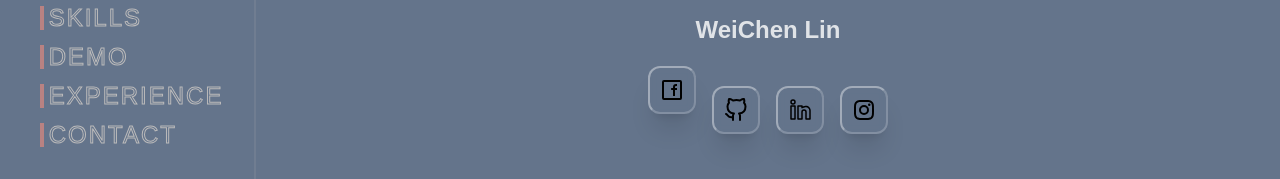
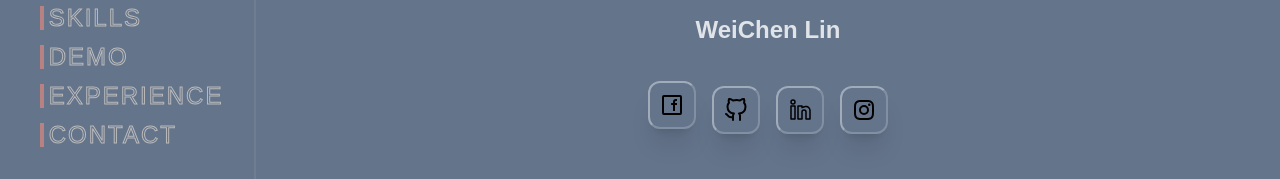
Before and after one commit to WeiChen-Lin/WCL, a Next.js app: page / in a window 1280 px wide. In both pictures the pointer is over the item 671 px from the left and 440 px from the top of the page. Shown: the part 330-509 px from the top of the page. Built offline with nearby package versions, Linux system fonts and the light colour scheme.

Commit message:
fix(home/icon): change translate position

```diff
--- a/styles/home/icon/icon.module.css
+++ b/styles/home/icon/icon.module.css
@@ -5,7 +5,7 @@
 }
 
 .glass:hover {
-  transform: translateY(-20px);
+  transform: translateY(-5px);
 }
 
 .glass::before {
```
